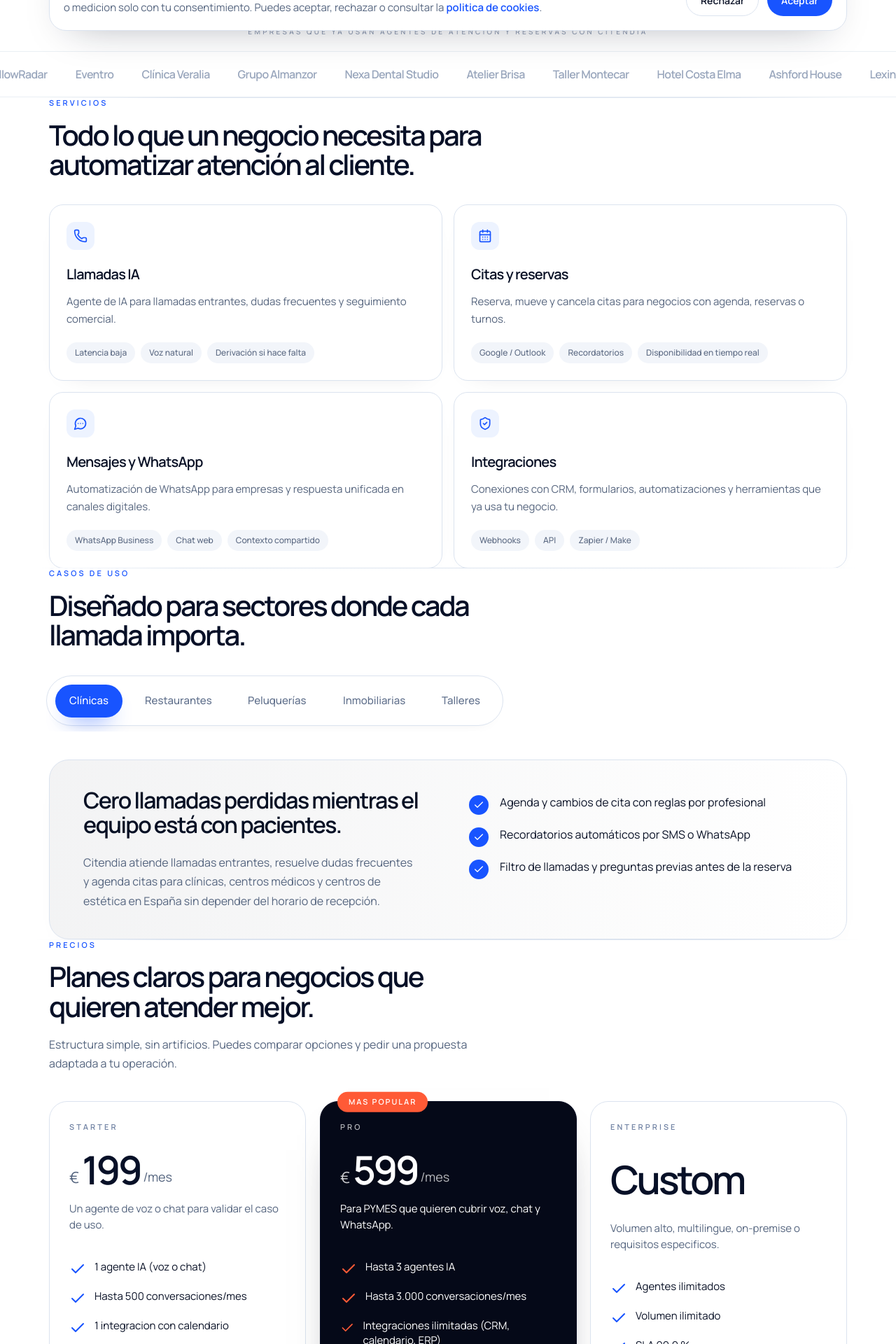
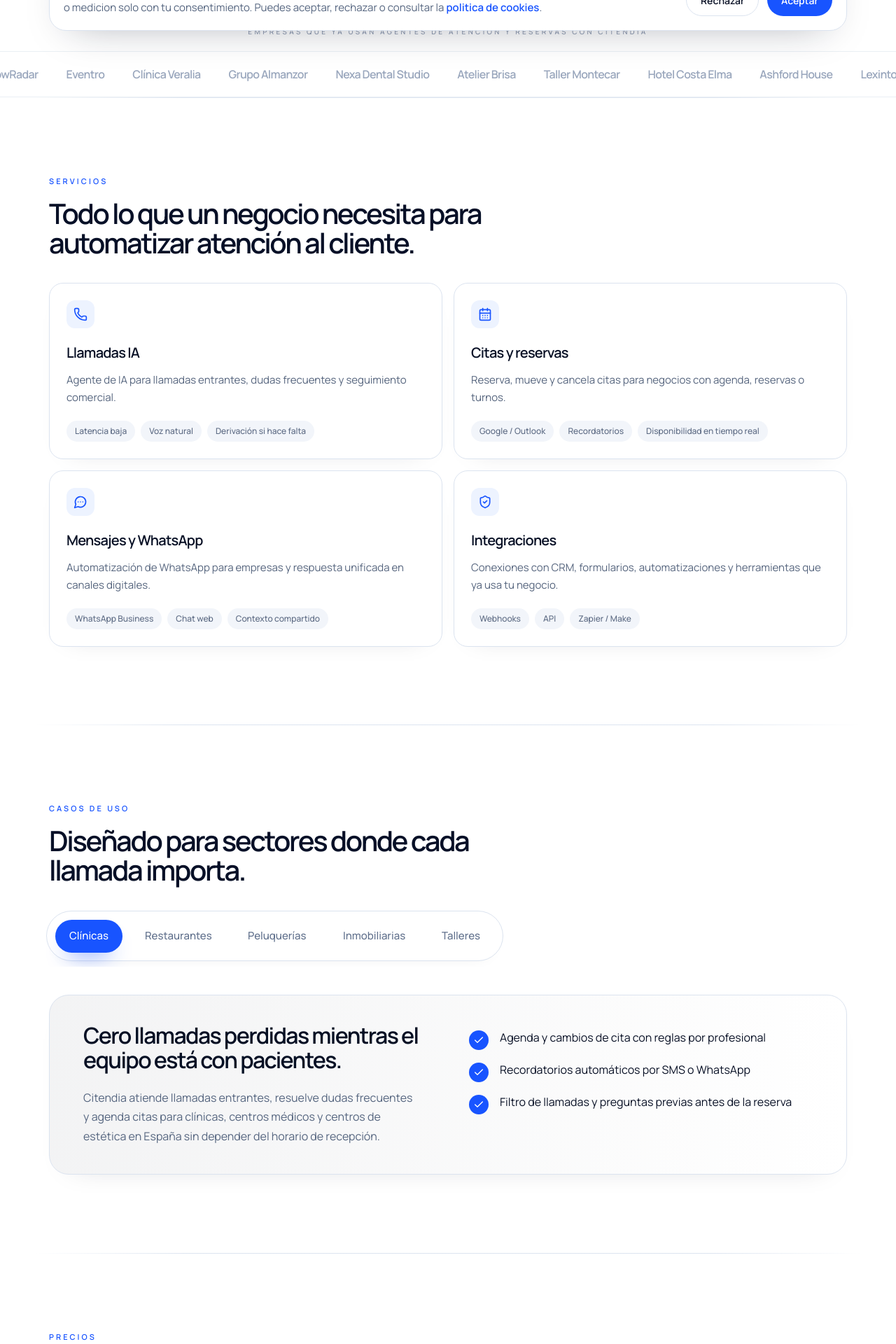
Before and after one commit to GalekWorld/citendia, a Next.js app: page / in a window 1280 px wide. Shown: the part 740-2660 px from the top of the page at 70% size. Built offline with nearby package versions, Linux system fonts and the light colour scheme; no server answers.

Commit message:
Increase spacing between landing sections

```diff
--- a/components/public/home-page-client.tsx
+++ b/components/public/home-page-client.tsx
@@ -232,7 +232,7 @@ function ServicesSection() {
   ] as const;
 
   return (
-    <section className="section-divider bg-white px-4 py-18 sm:px-6 sm:py-22 lg:px-8" id="servicios">
+    <section className="section-divider bg-white px-4 py-24 sm:px-6 sm:py-28 lg:px-8" id="servicios">
       <div className="mx-auto w-full max-w-[1140px]">
         <div className="max-w-[660px] text-left">
           <p className="text-[11px] font-semibold uppercase tracking-[0.28em] text-[#1854ff]">Servicios</p>
@@ -274,7 +274,7 @@ function UseCasesSection() {
   const activeCase = useCases.find((item) => item.key === activeTab) ?? useCases[0];
 
   return (
-    <section className="section-divider bg-white px-4 py-18 sm:px-6 sm:py-22 lg:px-8" id="casos-de-uso">
+    <section className="section-divider bg-white px-4 py-24 sm:px-6 sm:py-28 lg:px-8" id="casos-de-uso">
       <div className="mx-auto w-full max-w-[1140px]">
         <div className="max-w-[700px] text-left">
           <p className="text-[11px] font-semibold uppercase tracking-[0.28em] text-[#1854ff]">Casos de uso</p>
@@ -347,7 +347,7 @@ function PricingSection() {
   }, []);
 
   return (
-    <section className="section-divider bg-white px-4 py-18 sm:px-6 sm:py-22 lg:px-8" id="precios">
+    <section className="section-divider bg-white px-4 py-24 sm:px-6 sm:py-28 lg:px-8" id="precios">
       <div className="mx-auto w-full max-w-[1140px]">
         <div className="max-w-[640px] text-left">
           <p className="text-[11px] font-semibold uppercase tracking-[0.28em] text-[#1854ff]">Precios</p>
@@ -466,7 +466,7 @@ function ContactSection() {
   const [submitting, setSubmitting] = useState(false);
 
   return (
-    <section className="section-divider bg-[#050918] px-4 py-18 text-white sm:px-6 sm:py-22 lg:px-8" id="contacto">
+    <section className="section-divider bg-[#050918] px-4 py-24 text-white sm:px-6 sm:py-28 lg:px-8" id="contacto">
       <div className="mx-auto grid w-full max-w-[1140px] gap-10 lg:grid-cols-[0.82fr_1.18fr] lg:items-start">
         <div className="max-w-[420px] text-left">
           <p className="text-[11px] font-semibold uppercase tracking-[0.28em] text-[#ff4b3a]">Solicitar demo</p>
```
